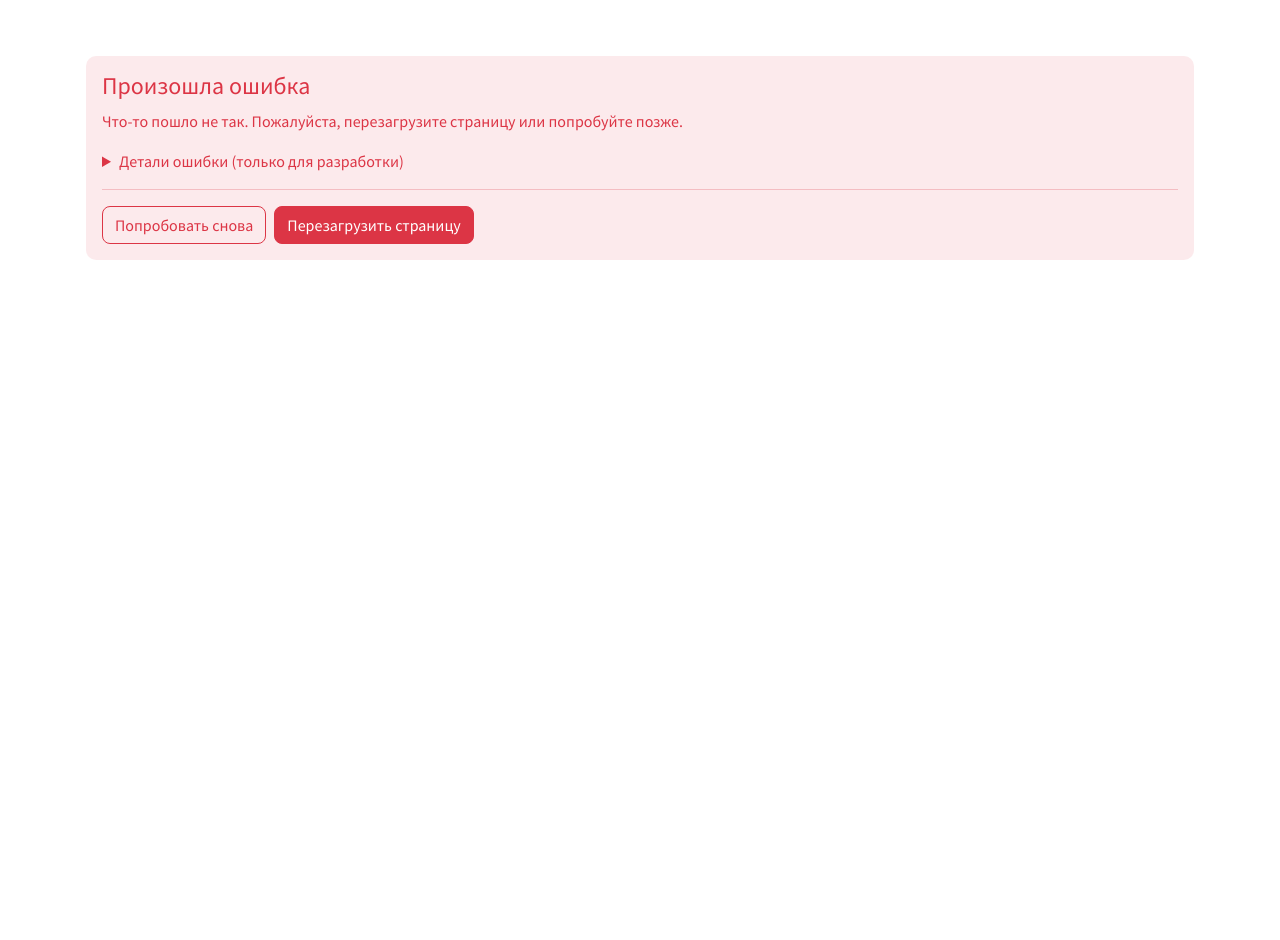
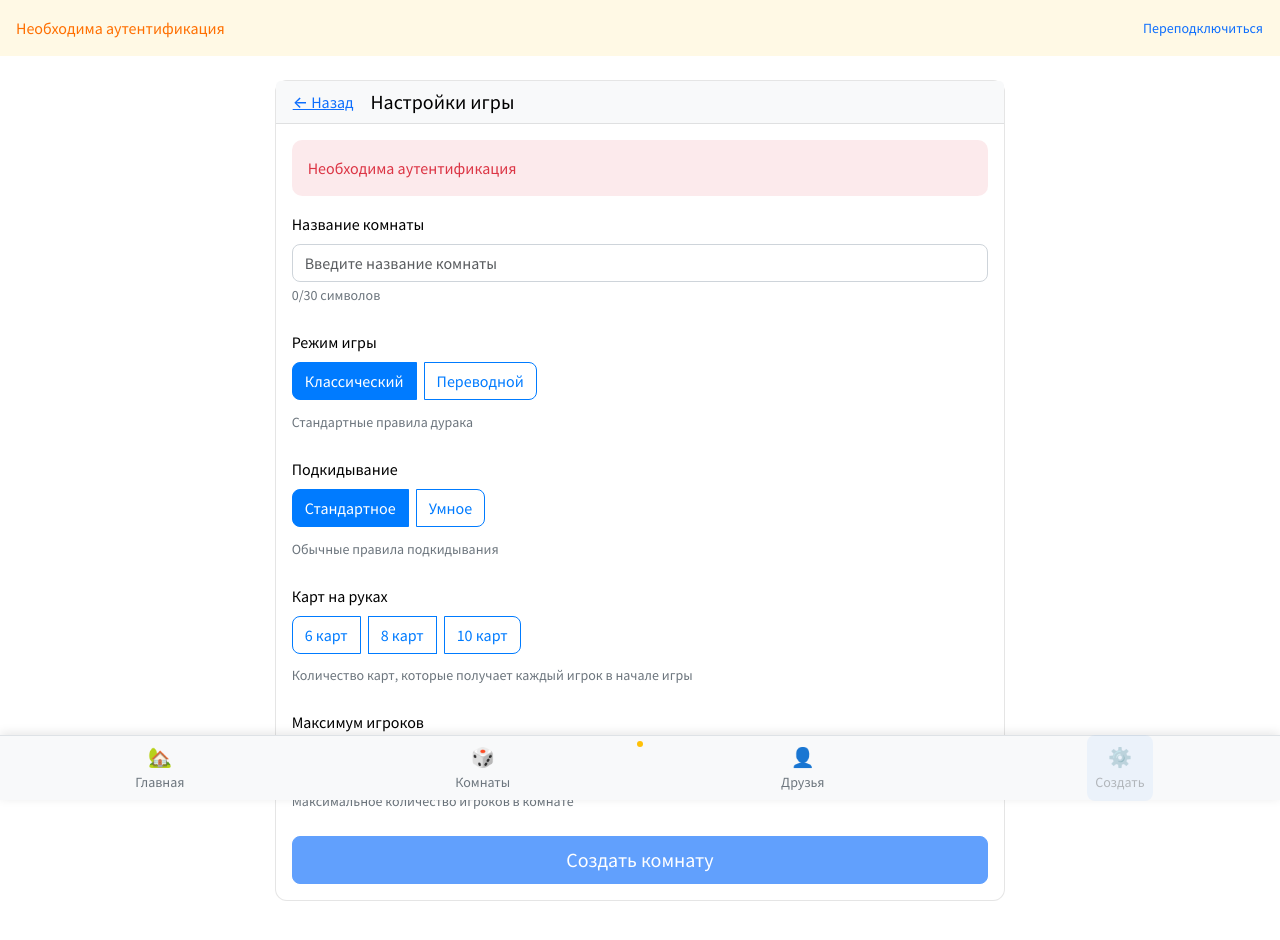
Before and after one commit to kapral577/durak-game-monorepo, a React (Vite) app: page /settings in a window 1280 px wide. Shown: the top 940 px of the page. Before the commit the page ends 848 px from the top, so only its background shows below. Built offline with nearby package versions, Linux system fonts and the light colour scheme.

Commit message:
fix: Fix GameSettingsPage useGameSettings destructuring

```diff
--- a/src/pages/GameSettingsPage.tsx
+++ b/src/pages/GameSettingsPage.tsx
@@ -1,4 +1,4 @@
-// src/pages/GameSettingsPage.tsx - ФРОНТЕНД - ИСПРАВЛЕНО
+// src/pages/GameSettingsPage.tsx - ИСПРАВЛЕНЫ ВСЕ ОШИБКИ
 import React, { useState } from 'react';
 import { Container, Row, Col, Card, Form, Button, ButtonGroup, Alert } from 'react-bootstrap';
 import { useNavigate } from 'react-router-dom';
@@ -9,41 +9,50 @@ import { Rules } from '../../shared/types';
 const GameSettingsPage: React.FC = () => {
   const navigate = useNavigate();
   const { createRoom, isConnected, error } = useGame();
-  const { gameSettings, updateGameSettings } = useGameSettings();
+
+  // ✅ ИСПРАВЛЕНО: правильная деструктуризация
+  const {
+    gameMode,
+    throwingMode,
+    cardCount,
+    maxPlayers,
+    setGameMode,
+    setThrowingMode,
+    setCardCount,
+    setMaxPlayers
+  } = useGameSettings();
 
   const [roomName, setRoomName] = useState('');
   const [isCreating, setIsCreating] = useState(false);
   const [validationError, setValidationError] = useState<string | null>(null);
 
+  // ✅ ИСПРАВЛЕНО: используем правильные сеттеры
   const handleGameModeChange = (mode: Rules['gameMode']) => {
-    updateGameSettings({ gameMode: mode });
+    setGameMode(mode);
   };
 
   const handleThrowingModeChange = (mode: Rules['throwingMode']) => {
-    updateGameSettings({ throwingMode: mode });
+    setThrowingMode(mode);
   };
 
   const handleCardCountChange = (count: Rules['cardCount']) => {
-    updateGameSettings({ cardCount: count });
+    setCardCount(count);
   };
 
   const handleMaxPlayersChange = (count: number) => {
-    updateGameSettings({ maxPlayers: count });
+    setMaxPlayers(count);
   };
 
   const validateSettings = (): string | null => {
     if (!roomName.trim()) {
       return 'Введите название комнаты';
     }
-
     if (roomName.trim().length < 3) {
       return 'Название комнаты должно содержать минимум 3 символа';
     }
-
     if (roomName.trim().length > 30) {
       return 'Название комнаты не должно превышать 30 символов';
     }
-
     return null;
   };
 
@@ -64,19 +73,16 @@ const GameSettingsPage: React.FC = () => {
 
     try {
       const rules: Rules = {
-        gameMode: gameSettings.gameMode,
-        throwingMode: gameSettings.throwingMode,
-        cardCount: gameSettings.cardCount,
-        maxPlayers: gameSettings.maxPlayers,
+        gameMode, // ✅ ИСПРАВЛЕНО: прямое использование
+        throwingMode,
+        cardCount,
+        maxPlayers,
       };
 
       createRoom(roomName.trim(), rules);
 
-      // Переходим к комнате (GameProvider обновит currentRoom)
-      // В реальном проекте лучше дождаться ответа от сервера
-      setTimeout(() => {
-        navigate('/room/new'); // Заменится на реальный ID комнаты
-      }, 500);
+      // ✅ УБРАНО: setTimeout navigate - GameProvider сам перенаправит
+      console.log('Room creation initiated');
 
     } catch (err) {
       console.error('Error creating room:', err);
@@ -91,33 +97,29 @@ const GameSettingsPage: React.FC = () => {
 
   return (
     <Container className="py-4">
-      <Row className="justify-content-center">
-        <Col xs={12} md={8} lg={6}>
-          {/* Заголовок */}
-          <div className="d-flex align-items-center mb-4">
-            <Button variant="outline-secondary" onClick={handleBack} className="me-3">
+      <Row>
+        <Col lg={8} className="mx-auto">
+          <Card>
+            <Card.Header className="d-flex align-items-center">
+              <Button variant="link" onClick={handleBack} className="p-0 me-3">
                 ← Назад
               </Button>
-            <h2 className="mb-0">Настройки игры</h2>
-          </div>
-
+              <h5 className="mb-0">Настройки игры</h5>
+            </Card.Header>
+            <Card.Body>
               {/* Ошибки */}
               {(error || validationError) && (
-            <Alert variant="danger" className="mb-4">
+                <Alert variant="danger">
                   {validationError || error}
                 </Alert>
               )}
 
               {/* Название комнаты */}
-          <Card className="mb-4">
-            <Card.Header>
-              <h5 className="mb-0">Название комнаты</h5>
-            </Card.Header>
-            <Card.Body>
-              <Form.Group>
+              <Form.Group className="mb-4">
+                <Form.Label>Название комнаты</Form.Label>
                 <Form.Control
                   type="text"
-                  placeholder="Введите название комнаты..."
+                  placeholder="Введите название комнаты"
                   value={roomName}
                   onChange={(e) => setRoomName(e.target.value)}
                   maxLength={30}
@@ -127,170 +129,123 @@ const GameSettingsPage: React.FC = () => {
                   {roomName.length}/30 символов
                 </Form.Text>
               </Form.Group>
-            </Card.Body>
-          </Card>
 
               {/* Режим игры */}
-          <Card className="mb-4">
-            <Card.Header>
-              <h5 className="mb-0">Режим игры</h5>
-            </Card.Header>
-            <Card.Body>
-              <ButtonGroup className="w-100 mb-3">
+              <Form.Group className="mb-4">
+                <Form.Label>Режим игры</Form.Label>
+                <ButtonGroup className="d-block">
                   <Button
-                  variant={gameSettings.gameMode === 'classic' ? 'primary' : 'outline-primary'}
+                    variant={gameMode === 'classic' ? 'primary' : 'outline-primary'}
                     onClick={() => handleGameModeChange('classic')}
                     disabled={isCreating}
+                    className="me-2 mb-2"
                   >
                     Классический
                   </Button>
                   <Button
-                  variant={gameSettings.gameMode === 'transferable' ? 'primary' : 'outline-primary'}
+                    variant={gameMode === 'transferable' ? 'primary' : 'outline-primary'}
                     onClick={() => handleGameModeChange('transferable')}
                     disabled={isCreating}
+                    className="mb-2"
                   >
                     Переводной
                   </Button>
+                </ButtonGroup>
+                <Form.Text className="text-muted d-block">
+                  {gameMode === 'classic' && 'Стандартные правила дурака'}
+                  {gameMode === 'transferable' && 'Можно переводить атаку на следующего игрока'}
+                </Form.Text>
+              </Form.Group>
+
+              {/* ✅ ИСПРАВЛЕНО: правильные значения throwingMode */}
+              <Form.Group className="mb-4">
+                <Form.Label>Подкидывание</Form.Label>
+                <ButtonGroup className="d-block">
                   <Button
-                  variant={gameSettings.gameMode === 'smart' ? 'primary' : 'outline-primary'}
-                  onClick={() => handleGameModeChange('smart')}
+                    variant={throwingMode === 'standard' ? 'primary' : 'outline-primary'}
+                    onClick={() => handleThrowingModeChange('standard')}
                     disabled={isCreating}
+                    className="me-2 mb-2"
                   >
-                  Умный
+                    Стандартное
+                  </Button>
+                  <Button
+                    variant={throwingMode === 'smart' ? 'primary' : 'outline-primary'}
+                    onClick={() => handleThrowingModeChange('smart')}
+                    disabled={isCreating}
+                    className="mb-2"
+                  >
+                    Умное
                   </Button>
                 </ButtonGroup>
-
-              <small className="text-muted">
-                {gameSettings.gameMode === 'classic' && 'Стандартные правила дурака'}
-                {gameSettings.gameMode === 'transferable' && 'Можно переводить атаку на следующего игрока'}
-                {gameSettings.gameMode === 'smart' && 'Автоматическое подкидывание карт'}
-              </small>
-            </Card.Body>
-          </Card>
-
-          {/* Подкидывание */}
-          <Card className="mb-4">
-            <Card.Header>
-              <h5 className="mb-0">Подкидывание</h5>
-            </Card.Header>
-            <Card.Body>
-              <ButtonGroup className="w-100 mb-3">
-                <Button
-                  variant={gameSettings.throwingMode === 'none' ? 'primary' : 'outline-primary'}
-                  onClick={() => handleThrowingModeChange('none')}
-                  disabled={isCreating}
-                >
-                  Нет
-                </Button>
-                <Button
-                  variant={gameSettings.throwingMode === 'neighbors' ? 'primary' : 'outline-primary'}
-                  onClick={() => handleThrowingModeChange('neighbors')}
-                  disabled={isCreating}
-                >
-                  Соседи
-                </Button>
-                <Button
-                  variant={gameSettings.throwingMode === 'all' ? 'primary' : 'outline-primary'}
-                  onClick={() => handleThrowingModeChange('all')}
-                  disabled={isCreating}
-                >
-                  Все
-                </Button>
-              </ButtonGroup>
-
-              <small className="text-muted">
-                {gameSettings.throwingMode === 'none' && 'Подкидывание запрещено'}
-                {gameSettings.throwingMode === 'neighbors' && 'Подкидывать могут только соседние игроки'}
-                {gameSettings.throwingMode === 'all' && 'Подкидывать могут все игроки'}
-              </small>
-            </Card.Body>
-          </Card>
+                <Form.Text className="text-muted d-block">
+                  {throwingMode === 'standard' && 'Обычные правила подкидывания'}
+                  {throwingMode === 'smart' && 'Автоматическое подкидывание'}
+                </Form.Text>
+              </Form.Group>
 
               {/* Количество карт */}
-          <Card className="mb-4">
-            <Card.Header>
-              <h5 className="mb-0">Карт на руках</h5>
-            </Card.Header>
-            <Card.Body>
-              <ButtonGroup className="w-100 mb-3">
+              <Form.Group className="mb-4">
+                <Form.Label>Карт на руках</Form.Label>
+                <ButtonGroup className="d-block">
+                  {[6, 8, 10].map((count) => (
                     <Button
-                  variant={gameSettings.cardCount === 6 ? 'primary' : 'outline-primary'}
-                  onClick={() => handleCardCountChange(6)}
+                      key={count}
+                      variant={cardCount === count ? 'primary' : 'outline-primary'}
+                      onClick={() => handleCardCountChange(count)}
                       disabled={isCreating}
+                      className="me-2 mb-2"
                     >
-                  6 карт
+                      {count} карт
                     </Button>
-                <Button
-                  variant={gameSettings.cardCount === 8 ? 'primary' : 'outline-primary'}
-                  onClick={() => handleCardCountChange(8)}
-                  disabled={isCreating}
-                >
-                  8 карт
-                </Button>
-                <Button
-                  variant={gameSettings.cardCount === 10 ? 'primary' : 'outline-primary'}
-                  onClick={() => handleCardCountChange(10)}
-                  disabled={isCreating}
-                >
-                  10 карт
-                </Button>
+                  ))}
                 </ButtonGroup>
-
-              <small className="text-muted">
+                <Form.Text className="text-muted">
                   Количество карт, которые получает каждый игрок в начале игры
-              </small>
-            </Card.Body>
-          </Card>
+                </Form.Text>
+              </Form.Group>
 
               {/* Максимальное количество игроков */}
-          <Card className="mb-4">
-            <Card.Header>
-              <h5 className="mb-0">Максимум игроков</h5>
-            </Card.Header>
-            <Card.Body>
-              <ButtonGroup className="w-100 mb-3">
+              <Form.Group className="mb-4">
+                <Form.Label>Максимум игроков</Form.Label>
+                <ButtonGroup className="d-block">
                   {[2, 3, 4, 5, 6].map((count) => (
                     <Button
                       key={count}
-                    variant={gameSettings.maxPlayers === count ? 'primary' : 'outline-primary'}
+                      variant={maxPlayers === count ? 'primary' : 'outline-primary'}
                       onClick={() => handleMaxPlayersChange(count)}
                       disabled={isCreating}
+                      className="me-2 mb-2"
                     >
                       {count}
                     </Button>
                   ))}
                 </ButtonGroup>
-
-              <small className="text-muted">
+                <Form.Text className="text-muted">
                   Максимальное количество игроков в комнате
-              </small>
-            </Card.Body>
-          </Card>
+                </Form.Text>
+              </Form.Group>
 
               {/* Кнопка создания */}
               <div className="d-grid">
                 <Button
-              variant="success"
+                  variant="primary"
                   size="lg"
                   onClick={handleCreateRoom}
-              disabled={!isConnected || isCreating}
-              className="py-3"
+                  disabled={isCreating || !isConnected}
                 >
                   {isCreating ? (
                     <>
-                  <span className="spinner-border spinner-border-sm me-2" role="status">
-                    <span className="visually-hidden">Создание...</span>
-                  </span>
+                      <span className="spinner-border spinner-border-sm me-2" />
                       Создание комнаты...
                     </>
                   ) : (
-                <>
-                  <span className="me-2">🎮</span>
-                  Создать комнату
-                </>
+                    'Создать комнату'
                   )}
                 </Button>
               </div>
+            </Card.Body>
+          </Card>
         </Col>
       </Row>
     </Container>
```
Lines whose indentation alone changed are shown as unchanged.
